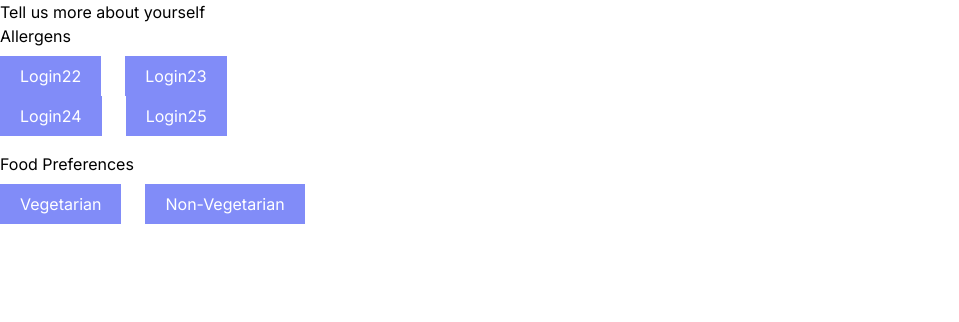
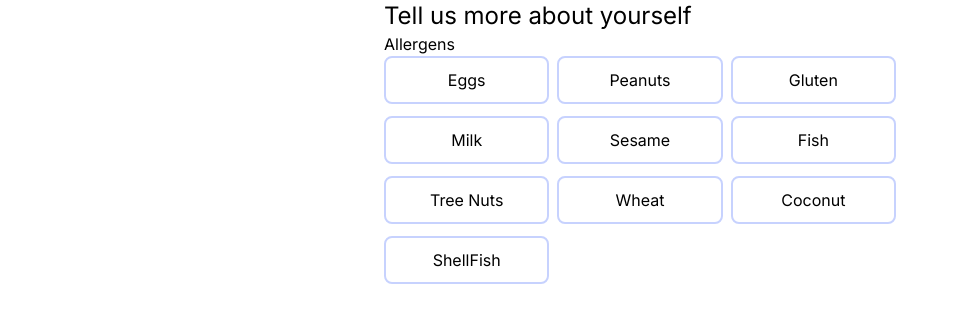
Before and after one commit to Karim-Mammadli/BoilerPlate, a Next.js app: page /preferences in a window 1280 px wide. Shown: the top 322 px of the page, without its empty margins (0-959 px from the left). Built offline with nearby package versions, Linux system fonts and the light colour scheme.

Commit message:
fix preference page button highlighting

```diff
--- a/src/app/preferences/page.tsx
+++ b/src/app/preferences/page.tsx
@@ -1,49 +1,52 @@
+"use client";
 import Image from "next/image";
-import React from "react";
+import React, { useState } from "react";
+
+const ALL_ALLERGENS = ["Eggs", "Peanuts", "Gluten", "Milk", "Sesame",
+"Fish",
+"Tree Nuts",
+"Wheat",
+"Coconut",
+"ShellFish",
+]
+
 
 export default function Home() {
+    const [allergens, setAllergens] = useState<string[]>([])
+
+    const toggleAllergen = (allergen: string) => {
+        if (allergenToggled(allergen)) {
+            setAllergens(prev => prev.filter((a) => a !== allergen))
+        } else {
+            setAllergens(prev => [...prev, allergen])
+        }
+    }
+
+    const allergenToggled = (allergen: string) => {
+        return allergens.includes(allergen)
+    }
+
   return (
-    <div>
-        <p className="text-2xl hover:text-base"> Tell us more about yourself </p>
+    <div className="w-[40%] mx-auto">
+      <p className="text-2xl hover:text-base">Tell us more about yourself</p>
       <div>
         <p>Allergens</p>
-      <div className="space-y-4 space-x-6">
-        <button>
-          <input type="checkbox" id="Login22" className="hidden peer" />
-          <label htmlFor="Login22" className="cursor-pointer text-white bg-indigo-400 px-5 py-2.5 peer-checked:bg-red-500">
-            Login22
-          </label>
+        <div className="grid grid-cols-3 gap-x-2 gap-y-3">
+            {ALL_ALLERGENS.map((allergen) => (
+          <button key={allergen} className=" border-solid border-2 border-indigo-200 rounded-lg has-[:checked]:bg-indigo-400 has-[:checked]:border-indigo-400 hover:bg-indigo-200 transition duration-200">
+            <label htmlFor={allergen} className="w-full h-full inline-block cursor-pointer px-5 py-2.5">{allergen}</label>
+            <input type="checkbox" id={allergen} className="hidden" checked={allergenToggled(allergen)} onChange={() => toggleAllergen(allergen)} />
           </button>
 
-        <button>
-          <input type="checkbox" id="Login23" className="hidden peer" />
-          <label htmlFor="Login23" className="cursor-pointer text-white bg-indigo-400 px-5 py-2.5 peer-checked:bg-red-500">
-            Login23
-          </label>
-        </button>
+            ))}
+        </div>
       </div>
 
-      <div className="space-y-4 space-x-6">
-        <button>
-          <input type="checkbox" id="Login24" className="hidden peer" />
-          <label htmlFor="Login24" className="cursor-pointer text-white bg-indigo-400 px-5 py-2.5 peer-checked:bg-red-500">
-            Login24
-          </label>
-        </button>
-
-        <button>
-          <input type="checkbox" id="Login25" className="hidden peer" />
-          <label htmlFor="Login25" className="cursor-pointer text-white bg-indigo-400 px-5 py-2.5 peer-checked:bg-red-500">
-            Login25
-          </label>
-        </button>
-      </div>
-</div>
-<div>
-<div className="space-y-100 pt-6">
+      {/* <div>
+        <div className="space-y-100 pt-6 p-4 px-5 py-3">
           <p>Food Preferences</p>
         </div>
-      <div className="space-y-4 space-x-6">
+        <div className="space-y-4 space-x-6 p-4 px-5 py-3">
           <button>
             <input type="checkbox" id="Vegetarian" className="hidden peer" />
             <label htmlFor="Vegetarian" className="cursor-pointer text-white bg-indigo-400 px-5 py-2.5 peer-checked:bg-red-500">
@@ -58,7 +61,7 @@ export default function Home() {
             </label>
           </button>
         </div>
-</div>
+      </div> */}
     </div>
   );
 }
--- a/src/app/signup/page.tsx
+++ b/src/app/signup/page.tsx
@@ -1,8 +1,8 @@
 "use client";
 import React from "react";
-import signUp from "../../../firebase/auth/signup";
+// import signUp from "../../../firebase/auth/signup";
 import { useRouter } from "next/navigation";
-import addData from "../../../firebase/addData";
+// import addData from "../../../firebase/addData";
 
 export default function SignUp() {
   const [email, setEmail] = React.useState("");
```
Lines whose indentation alone changed are shown as unchanged.
